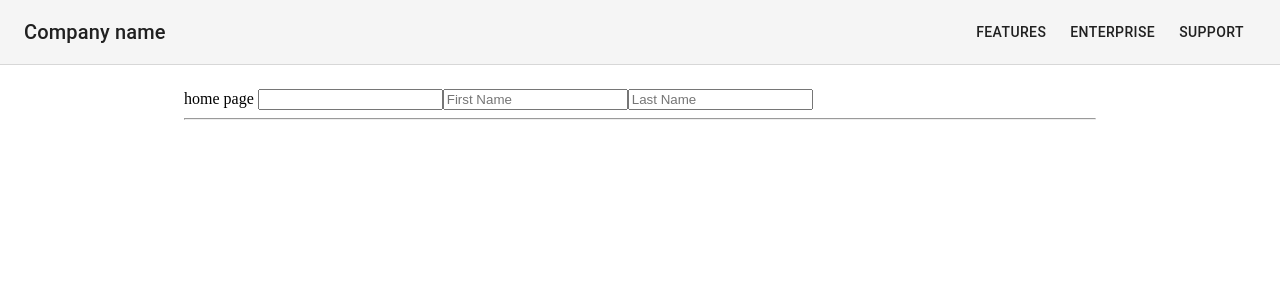
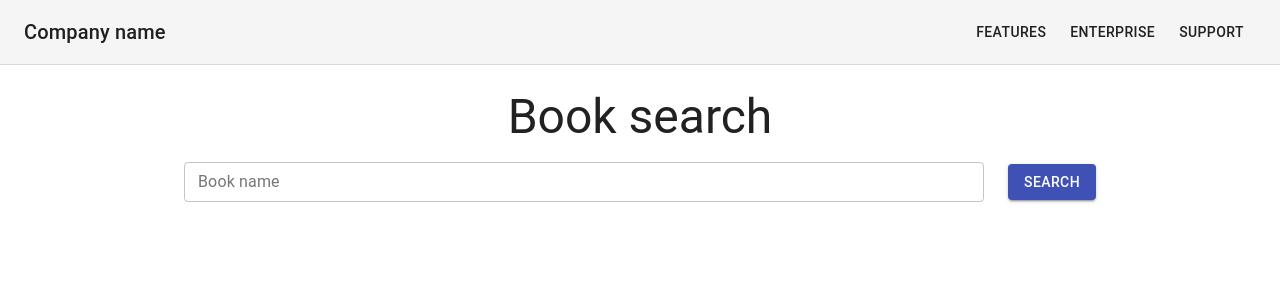
Before and after one commit to Sasha-Zayets/books-app, a React app: page / in a window 1280 px wide. Shown: the top 300 px of the page. Built offline with nearby package versions, Linux system fonts and the light colour scheme.

Commit message:
add search form

```diff
--- a/package.json
+++ b/package.json
@@ -55,6 +55,7 @@
     "react-app-polyfill": "^2.0.0",
     "react-dev-utils": "^11.0.0",
     "react-dom": "^17.0.1",
+    "react-hook-form": "^6.10.1",
     "react-refresh": "^0.8.3",
     "react-router-dom": "^5.2.0",
     "resolve": "1.18.1",
@@ -157,7 +158,10 @@
     "plugins": [
       [
         "@babel/plugin-proposal-decorators",
-        { "decoratorsBeforeExport": false, "legacy": false }
+        {
+          "decoratorsBeforeExport": false,
+          "legacy": false
+        }
       ]
     ]
   }
--- /dev/null
+++ b/src/components/SearchForm/SearchForm.js
@@ -0,0 +1,46 @@
+import React from "react";
+import Typography from "@material-ui/core/Typography";
+import TextField from "@material-ui/core/TextField";
+import Button from "@material-ui/core/Button";
+import Box from "@material-ui/core/Box";
+import { useForm } from 'react-hook-form';
+import {
+	Form,
+	FlexBox,
+} from './styles';
+
+const SearchForm = ({ onSubmit }) => {
+	const { register, handleSubmit, errors } = useForm();
+
+	return (
+		<Form autoComplete="off" onSubmit={handleSubmit(onSubmit)}>
+			<Typography component="h3" variant="h3" align="center" color="textPrimary" gutterBottom>
+				Book search
+			</Typography>
+			<FlexBox>
+				<TextField
+					id="search"
+					name="searchField"
+					label="Book name"
+					variant="outlined"
+					size="small"
+					fullWidth
+					error={Boolean(errors.searchField)}
+					helperText={errors.searchField ? 'Field is required' : ''}
+					inputRef={register({ required: true })}
+				/>
+				<Box pl={3}>
+					<Button
+						type="submit"
+						variant="contained"
+						color="primary"
+					>
+						search
+					</Button>
+				</Box>
+			</FlexBox>
+		</Form>
+	);
+}
+
+export default SearchForm;
--- /dev/null
+++ b/src/components/SearchForm/index.js
@@ -0,0 +1,3 @@
+import SearchForm from "./SearchForm";
+
+export default SearchForm;
--- /dev/null
+++ b/src/components/SearchForm/styles.js
@@ -0,0 +1,13 @@
+import styled from 'styled-components';
+
+export const Form = styled.form``;
+
+export const FlexBox = styled.div`
+	display: flex;
+	align-items: center;
+
+	.MuiFormHelperText-root {
+		position: absolute;
+		top: 100%;
+	}
+`;
--- a/src/pages/Home/Home.js
+++ b/src/pages/Home/Home.js
@@ -1,34 +1,19 @@
-import React, { useState } from "react";
-import { observer } from 'mobx-react-lite';
-import SearchStore from "../../store/SearchStore";
+import React from "react";
+import {
+	Wrapper,
+} from './styles';
+import SearchForm from "../../components/SearchForm";
 
-const Home = observer(() => {
-	const [search] = useState(() => new SearchStore());
-
-	const changeValue = ({ target }) => {
-		search.changeValue(target.value);
-	};
-
-	const changeFirstName = ({ target }) => {
-		search.changeFirstName(target.value);
-	};
-
-	const changeLastName = ({ target }) => {
-		search.changeLastName(target.value);
+const Home = () => {
+	const onSubmitSearchForm = (data) => {
+		console.log(data);
 	};
 
 	return (
-		<div>
-			home page { search.searchValue }
-			<input onChange={changeValue} />
-			<input onChange={changeFirstName} placeholder="First Name" />
-			<input onChange={changeLastName} placeholder="Last Name" />
-			<hr />
-			<h1>
-				{ search.fullName }
-			</h1>
-		</div>
+		<Wrapper>
+			<SearchForm onSubmit={onSubmitSearchForm} />
+		</Wrapper>
 	)
-});
+};
 
 export default Home;
--- /dev/null
+++ b/src/pages/Home/styles.js
@@ -0,0 +1,3 @@
+import styled from "styled-components";
+
+export const Wrapper = styled.div``;
```
Also changed, not shown: 2 other files (tests, documents, lock files or other folders).
